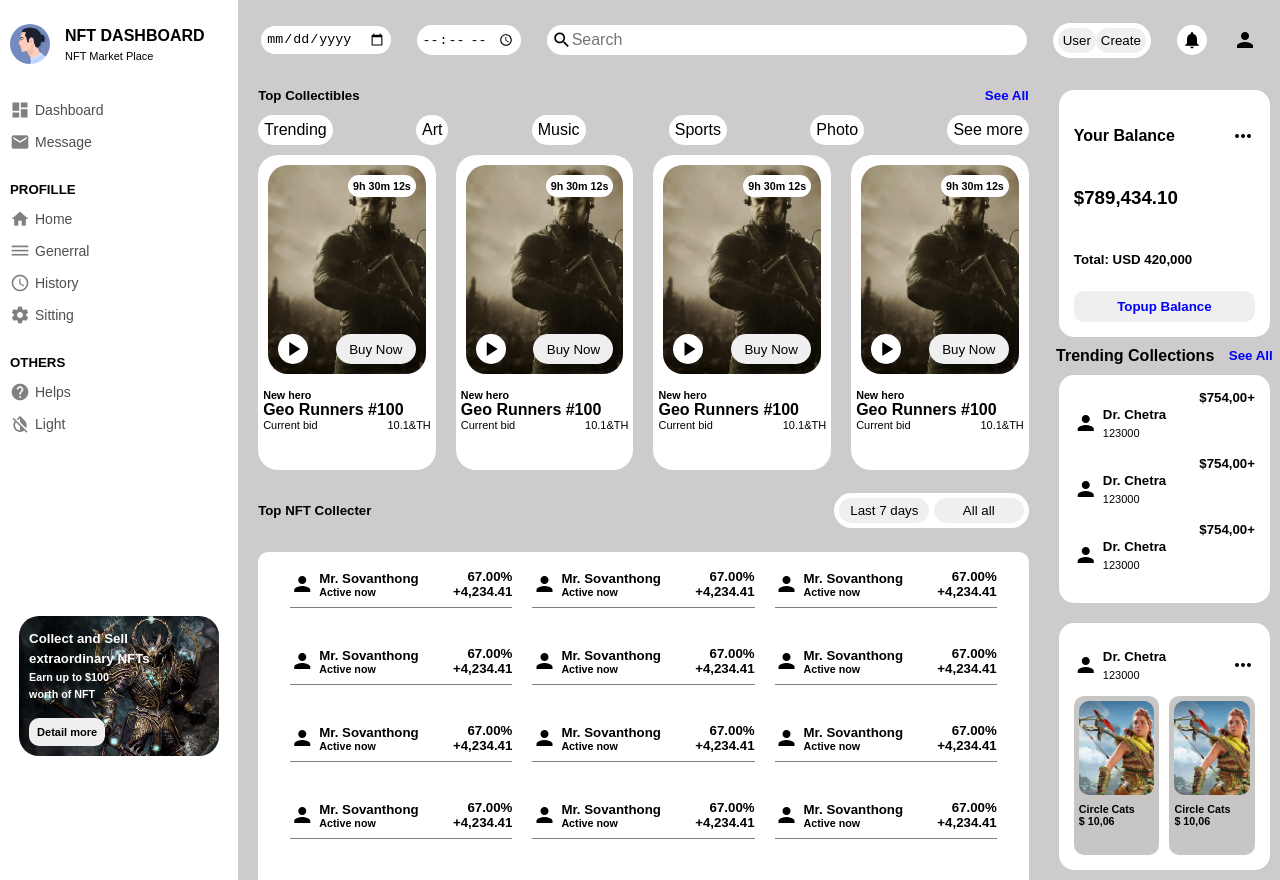
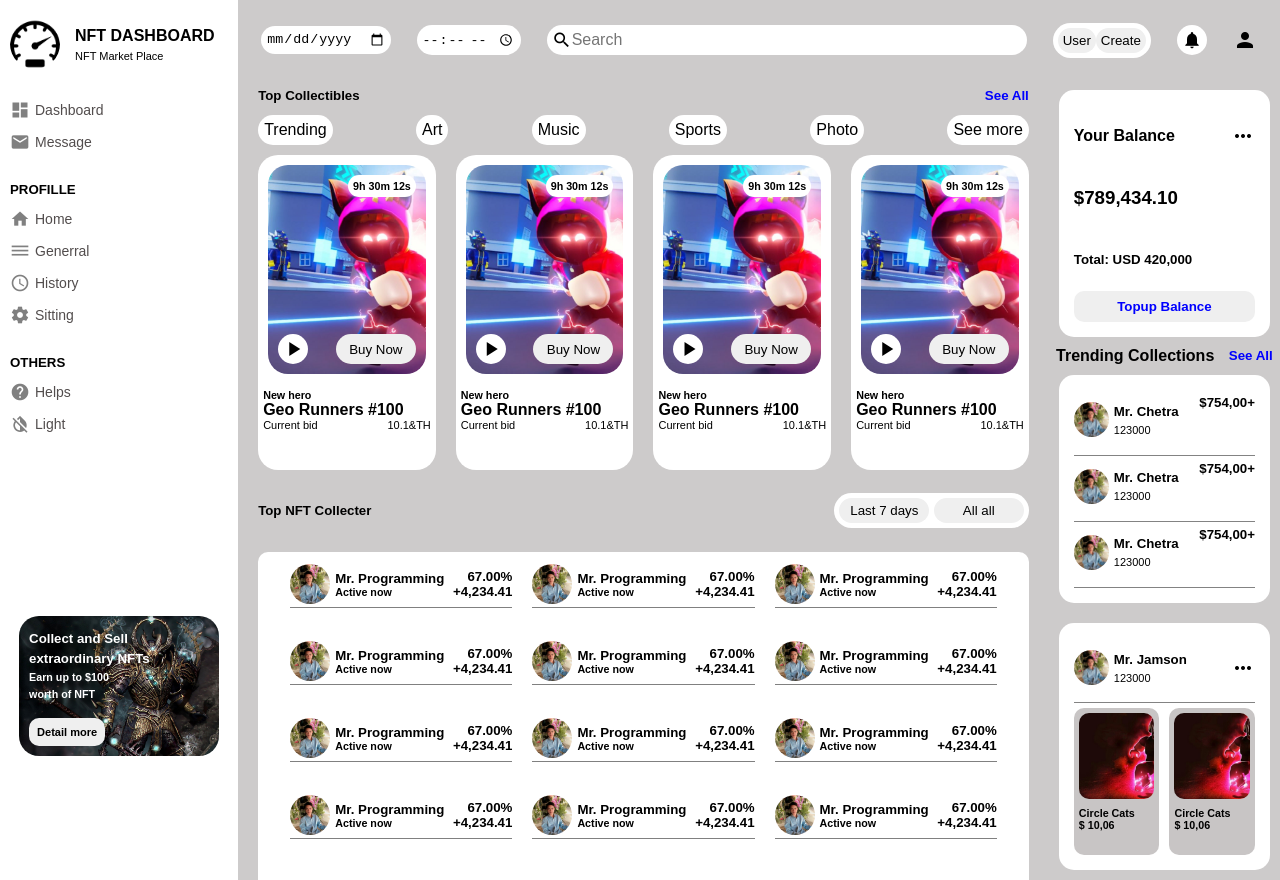
Before and after one commit to ChetraGithub/Dashboard_Responsive, a plain HTML site: page index.html in a window 1280 px wide. Drawn offline with Linux system fonts and the light colour scheme.

Commit message:
Add files via upload

```diff
--- a/css/style.css
+++ b/css/style.css
@@ -20,9 +20,9 @@ body {
   align-items: center;
 }
 .company-top img {
-  width: 40px;
-  height: 40px;
-  border-radius: 20px;
+  width: 50px;
+  height: 50px;
+  border-radius: 30px;
   margin-right: 10px;
   margin-left: 10px;
 }
@@ -162,7 +162,7 @@ input[type="time"] {
 }
 .img-group {
   flex: 2.5;
-  background-image: url(../card-img.jpg);
+  background-image: url(../image/Roblox.jpg);
   background-size: cover;
   border-radius: 20px;
   display: flex;
@@ -249,6 +249,11 @@ input[type="time"] {
   display: flex;
   align-items: center;
 }
+.person-name-left img {
+  width: 40px;
+  height: 40px;
+  border-radius: 20px;
+}
 .person-price-right {
   display: flex;
   flex-direction: column;
@@ -305,6 +310,11 @@ input[type="time"] {
   display: flex;
   align-items: center;
 }
+.name-left img {
+  width: 35px;
+  height: 35px;
+  border-radius: 20px;
+}
 .name {
   margin-left: 5px;
 }
@@ -316,6 +326,10 @@ input[type="time"] {
   flex: 1;
   display: flex;
   justify-content: space-between;
+  margin-top: 5px;
+  padding-bottom: 10px;
+  border-bottom: 1px solid rgb(131, 131, 131);
+
 }
 .name-img {
   margin-bottom: 5px;
@@ -335,8 +349,9 @@ input[type="time"] {
 }
 .hero {
   flex: 1;
-  background-image: url(../image/hero2.jpg);
+  background-image: url(../image/legends.jpg);
   background-size: cover;
+
   border-radius: 10px;
 }
 .text-hero {
@@ -458,6 +473,9 @@ input[type="time"] {
   .name-left {
     font-size: 15px;
   }
+  .hero {
+    background-position: center;
+  }
   .info-group {
     flex-basis: 95%;
     margin-bottom: 30px;
--- a/index.html
+++ b/index.html
@@ -13,7 +13,7 @@
 <body>
   <div class="sidebar-left">
     <div class="company-top">
-      <img src="image/profile.jpg" alt="">
+      <img src="image/icon.png" alt="">
       <div class="name">
         <h4>NFT DASHBOARD</h4>
         <p>NFT Market Place</p>
@@ -209,9 +209,9 @@
           <div class="history-all">
             <div class="info-group">
               <div class="person-name-left">
-                <i class="material-icons">person</i>
+                <img src="image/person.jpg" alt="">
                 <div class="name">
-                  <h5>Mr. Sovanthong</h5>
+                  <h5>Mr. Programming</h5>
                   <h6>Active now</h6>
                 </div>
               </div>
@@ -222,9 +222,9 @@
             </div>
             <div class="info-group">
               <div class="person-name-left">
-                <i class="material-icons">person</i>
+                <img src="image/person.jpg" alt="">
                 <div class="name">
-                  <h5>Mr. Sovanthong</h5>
+                  <h5>Mr. Programming</h5>
                   <h6>Active now</h6>
                 </div>
               </div>
@@ -235,9 +235,9 @@
             </div>
             <div class="info-group">
               <div class="person-name-left">
-                <i class="material-icons">person</i>
+                <img src="image/person.jpg" alt="">
                 <div class="name">
-                  <h5>Mr. Sovanthong</h5>
+                  <h5>Mr. Programming</h5>
                   <h6>Active now</h6>
                 </div>
               </div>
@@ -248,9 +248,9 @@
             </div>
             <div class="info-group">
               <div class="person-name-left">
-                <i class="material-icons">person</i>
+                <img src="image/person.jpg" alt="">
                 <div class="name">
-                  <h5>Mr. Sovanthong</h5>
+                  <h5>Mr. Programming</h5>
                   <h6>Active now</h6>
                 </div>
               </div>
@@ -261,9 +261,9 @@
             </div>
             <div class="info-group">
               <div class="person-name-left">
-                <i class="material-icons">person</i>
+                <img src="image/person.jpg" alt="">
                 <div class="name">
-                  <h5>Mr. Sovanthong</h5>
+                  <h5>Mr. Programming</h5>
                   <h6>Active now</h6>
                 </div>
               </div>
@@ -274,9 +274,9 @@
             </div>
             <div class="info-group">
               <div class="person-name-left">
-                <i class="material-icons">person</i>
+                <img src="image/person.jpg" alt="">
                 <div class="name">
-                  <h5>Mr. Sovanthong</h5>
+                  <h5>Mr. Programming</h5>
                   <h6>Active now</h6>
                 </div>
               </div>
@@ -287,9 +287,9 @@
             </div>
             <div class="info-group">
               <div class="person-name-left">
-                <i class="material-icons">person</i>
+                <img src="image/person.jpg" alt="">
                 <div class="name">
-                  <h5>Mr. Sovanthong</h5>
+                  <h5>Mr. Programming</h5>
                   <h6>Active now</h6>
                 </div>
               </div>
@@ -300,9 +300,9 @@
             </div>
             <div class="info-group">
               <div class="person-name-left">
-                <i class="material-icons">person</i>
+                <img src="image/person.jpg" alt="">
                 <div class="name">
-                  <h5>Mr. Sovanthong</h5>
+                  <h5>Mr. Programming</h5>
                   <h6>Active now</h6>
                 </div>
               </div>
@@ -313,9 +313,9 @@
             </div>
             <div class="info-group">
               <div class="person-name-left">
-                <i class="material-icons">person</i>
+                <img src="image/person.jpg" alt="">
                 <div class="name">
-                  <h5>Mr. Sovanthong</h5>
+                  <h5>Mr. Programming</h5>
                   <h6>Active now</h6>
                 </div>
               </div>
@@ -326,9 +326,9 @@
             </div>
             <div class="info-group">
               <div class="person-name-left">
-                <i class="material-icons">person</i>
+                <img src="image/person.jpg" alt="">
                 <div class="name">
-                  <h5>Mr. Sovanthong</h5>
+                  <h5>Mr. Programming</h5>
                   <h6>Active now</h6>
                 </div>
               </div>
@@ -339,9 +339,9 @@
             </div>
             <div class="info-group">
               <div class="person-name-left">
-                <i class="material-icons">person</i>
+                <img src="image/person.jpg" alt="">
                 <div class="name">
-                  <h5>Mr. Sovanthong</h5>
+                  <h5>Mr. Programming</h5>
                   <h6>Active now</h6>
                 </div>
               </div>
@@ -352,9 +352,9 @@
             </div>
             <div class="info-group">
               <div class="person-name-left">
-                <i class="material-icons">person</i>
+                <img src="image/person.jpg" alt="">
                 <div class="name">
-                  <h5>Mr. Sovanthong</h5>
+                  <h5>Mr. Programming</h5>
                   <h6>Active now</h6>
                 </div>
               </div>
@@ -392,9 +392,9 @@
           <div class="card-right-group people">
             <div class="people-group">
               <div class="name-left">
-                <i class="material-icons">person</i>
+                <img src="image/person.jpg" alt="">
                 <div class="name">
-                  <h5>Dr. Chetra</h5>
+                  <h5>Mr. Chetra</h5>
                   <p>123000</p>
                 </div>
               </div>
@@ -404,9 +404,9 @@
             </div>
             <div class="people-group">
               <div class="name-left">
-                <i class="material-icons">person</i>
+                <img src="image/person.jpg" alt="">
                 <div class="name">
-                  <h5>Dr. Chetra</h5>
+                  <h5>Mr. Chetra</h5>
                   <p>123000</p>
                 </div>
               </div>
@@ -416,9 +416,9 @@
             </div>
             <div class="people-group">
               <div class="name-left">
-                <i class="material-icons">person</i>
+                <img src="image/person.jpg" alt="">
                 <div class="name">
-                  <h5>Dr. Chetra</h5>
+                  <h5>Mr. Chetra</h5>
                   <p>123000</p>
                 </div>
               </div>
@@ -433,9 +433,9 @@
             <div class="people-group name-img">
               <div class="money-group">
                 <div class="name-left">
-                  <i class="material-icons">person</i>
+                  <img src="image/person.jpg" alt="">
                   <div class="name">
-                    <h5>Dr. Chetra</h5>
+                    <h5>Mr. Jamson</h5>
                     <p>123000</p>
                   </div>
                 </div>
```
Also changed, not shown: image/Roblox.jpg (added), image/icon.png (added), image/icon.webp (added), image/legends.jpg (added), image/logo.png (added), image/person.jpg (added), template.jpg (added).
